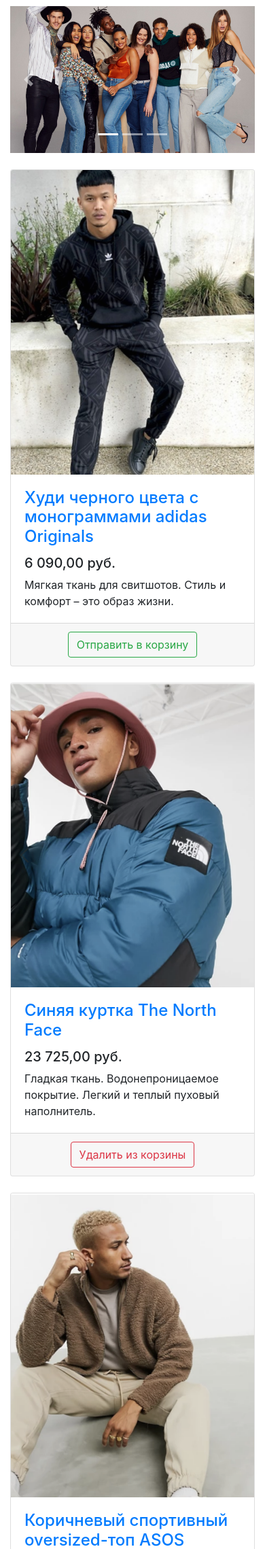
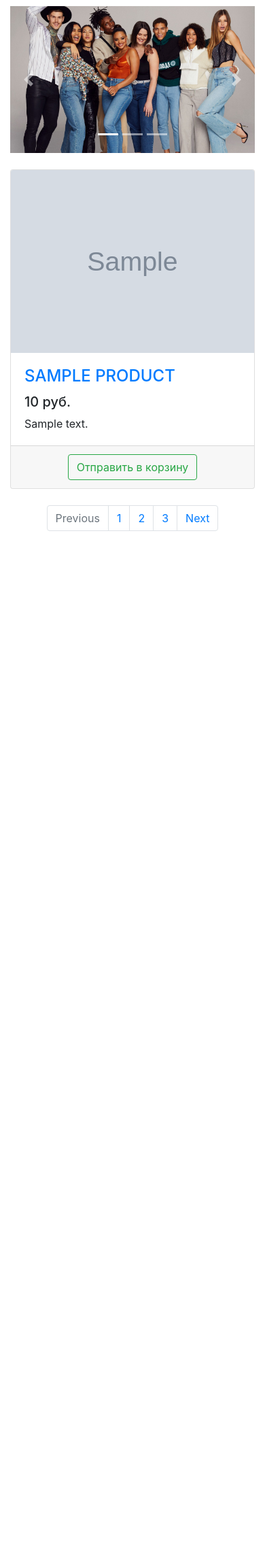
Before and after one commit to ishmatov/base_Django_Framework, a Django app: template products/templates/products/products.html in a window 390 px wide. Shown: the part 413-2691 px from the top of the page at 68% size. After the commit the page ends 1194 px from the top, so only its background shows below. Run offline with Django 3.2, Linux system fonts and the light colour scheme; the template is opened without the code that fills it: most values are stand-ins (such as "Sample title", 1, 10 or a date in 2020); grey boxes marked "Sample" are stand-in pictures; some libraries are stand-ins or nearby versions.

Commit message:
Основы Django Framework: homework02

```diff
--- a/geekshop/urls.py
+++ b/geekshop/urls.py
@@ -16,12 +16,12 @@ Including another URLconf
 from django.contrib import admin
 from django.urls import path
 
-from products.views import index, products, test_context
+from products.views import index, products#, test_context
 
 
 urlpatterns = [
     path('admin/', admin.site.urls),
     path('', index, name='index'),
     path('products/', products, name='products'),
-    path('test-context/', test_context, name='test_context'),
+    # path('test-context/', test_context, name='test_context'),
 ]
--- a/products/templates/products/base.html
+++ b/products/templates/products/base.html
@@ -39,7 +39,7 @@
                     <a class="nav-link" href="auth/login.html">Войти <i class="fas fa-sign-in-alt"></i></a>
                 </li>
                 <li class="nav-item">
-                    <a class="nav-link" href="auth/profile.html">Валерий П.
+                    <a class="nav-link" href="auth/profile.html">{{ username }}
                         <i class="fas fa-user-circle"></i>
                     </a>
                 </li>
@@ -51,6 +51,9 @@
                 <li class="nav-item">
                     <a class="nav-link" href="#">Выйти <i class="fas fa-sign-out-alt"></i></a>
                 </li>
+                <li class="nav-item">
+                    <a class="nav-link" href="#">{% now "jS F Y H:i" %}</a>
+                </li>
             </ul>
         </div>
     </div>
@@ -58,7 +61,6 @@
 
 <!-- Page Content -->
 {% block content %} {% endblock %}
-
 {% block footer %} {% endblock %}
 
 <!-- Bootstrap core JavaScript -->
--- a/products/templates/products/index.html
+++ b/products/templates/products/index.html
@@ -12,7 +12,8 @@
         <div class="container">
             <div class="row">
                 <div class="col-lg-6">
-                    <h1 class="mt-5">GeekShop Store</h1>
+
+                    <h1 class="mt-5">{{ header }} GeekShop Store</h1>
                     <p>
                         Новые образы и лучшие бренды на GeekShop Store.
                         Бесплатная доставка по всему миру! Аутлет: до -70% Собственный бренд. -20% новым покупателям.
--- a/products/templates/products/products.html
+++ b/products/templates/products/products.html
@@ -56,128 +56,31 @@
                 </div>
 
                 <div class="row">
-
+                    {% if products %}
+                        {% for product in products %}
                            <div class="col-lg-4 col-md-6 mb-4">
                                 <div class="card h-100">
                                     <a href="#">
                                         <img class="card-img-top"
-                                     src="{% static '/vendor/img/products/Adidas-hoodie.png' %}"
-                                     alt="">
+                                             src="{% static '/vendor/img/products/' %}{{ product.img }}"
+                                             alt="img">
                                     </a>
                                     <div class="card-body">
                                         <h4 class="card-title">
-                                    <a href="#">Худи черного цвета с монограммами adidas Originals</a>
+                                            <a href="#">{{ product.name|upper }}</a>
                                         </h4>
-                                <h5>6 090,00 руб.</h5>
-                                <p class="card-text">Мягкая ткань для свитшотов. Стиль и комфорт – это образ жизни.</p>
+                                        <h5>{{ product.price }} руб.</h5>
+                                        <p class="card-text">{{ product.description }}</p>
                                     </div>
                                     <div class="card-footer text-center">
                                         <button type="button" class="btn btn-outline-success">Отправить в корзину</button>
                                     </div>
                                 </div>
                             </div>
-
-                    <div class="col-lg-4 col-md-6 mb-4">
-                        <div class="card h-100">
-                            <a href="#">
-                                <img class="card-img-top"
-                                     src="{% static '/vendor/img/products/Blue-jacket-The-North-Face.png' %}" alt="">
-                            </a>
-                            <div class="card-body">
-                                <h4 class="card-title">
-                                    <a href="#">Синяя куртка The North Face</a>
-                                </h4>
-                                <h5>23 725,00 руб.</h5>
-                                <p class="card-text">
-                                    Гладкая ткань. Водонепроницаемое покрытие. Легкий и теплый пуховый наполнитель.
-                                </p>
-                            </div>
-                            <div class="card-footer text-center">
-                                <button type="button" class="btn btn-outline-danger">Удалить из корзины</button>
-                            </div>
-                        </div>
-                    </div>
-
-                    <div class="col-lg-4 col-md-6 mb-4">
-                        <div class="card h-100">
-                            <a href="#">
-                                <img class="card-img-top"
-                                     src="{% static '/vendor/img/products/Brown-sports-oversized-top-ASOS-DESIGN.png' %}"
-                                     alt="">
-                            </a>
-                            <div class="card-body">
-                                <h4 class="card-title">
-                                    <a href="#">Коричневый спортивный oversized-топ ASOS DESIGN</a>
-                                </h4>
-                                <h5>3 390,00 руб.</h5>
-                                <p class="card-text">Материал с плюшевой текстурой. Удобный и мягкий.</p>
-                            </div>
-                            <div class="card-footer text-center">
-                                <button type="button" class="btn btn-outline-success">Отправить в корзину</button>
-                            </div>
-                        </div>
-                    </div>
-
-                    <div class="col-lg-4 col-md-6 mb-4">
-                        <div class="card h-100">
-                            <a href="#">
-                                <img class="card-img-top"
-                                     src="{% static '/vendor/img/products/Black-Nike-Heritage-backpack.png' %}"
-                                     alt="">
-                            </a>
-                            <div class="card-body">
-                                <h4 class="card-title">
-                                    <a href="#">Черный рюкзак Nike Heritage</a>
-                                </h4>
-                                <h5>2 340,00 руб.</h5>
-                                <p class="card-text">Плотная ткань. Легкий материал.</p>
-                            </div>
-                            <div class="card-footer text-center">
-                                <button type="button" class="btn btn-outline-success">Отправить в корзину</button>
-                            </div>
-                        </div>
-                    </div>
-
-                    <div class="col-lg-4 col-md-6 mb-4">
-                        <div class="card h-100">
-                            <a href="#">
-                                <img class="card-img-top"
-                                     src="{% static '/vendor/img/products/Black-Dr-Martens-shoes.png' %}"
-                                     alt="">
-                            </a>
-                            <div class="card-body">
-                                <h4 class="card-title">
-                                    <a href="#">Черные туфли на платформе с 3 парами люверсов Dr Martens 1461 Bex</a>
-                                </h4>
-                                <h5>13 590,00 руб.</h5>
-                                <p class="card-text">Гладкий кожаный верх. Натуральный материал.</p>
-                            </div>
-                            <div class="card-footer text-center">
-                                <button type="button" class="btn btn-outline-success">Отправить в корзину</button>
-                            </div>
-                        </div>
-                    </div>
-
-                    <div class="col-lg-4 col-md-6 mb-4">
-                        <div class="card h-100">
-                            <a href="#">
-                                <img class="card-img-top"
-                                     src="{% static '/vendor/img/products/Dark-blue-wide-leg-ASOs-DESIGN-trousers.png' %}"
-                                     alt="">
-                            </a>
-                            <div class="card-body">
-                                <h4 class="card-title">
-                                    <a href="#">Темно-синие широкие строгие брюки ASOS DESIGN</a>
-                                </h4>
-                                <h5>2 890,00 руб.</h5>
-                                <p class="card-text">Легкая эластичная ткань сирсакер Фактурная ткань.</p>
-                            </div>
-                            <div class="card-footer text-center">
-                                <button type="button" class="btn btn-outline-success">Отправить в корзину</button>
-                            </div>
-                        </div>
-                    </div>
-
+                        {% endfor %}
+                    {% else %}
+                        <h2>Каталог пустой</h2>
+                    {% endif %}
                 </div>
 
                 <nav aria-label="Page navigation example">
```
Also changed, not shown: products/fixtures/products.json (added, +1 -0 lines), products/views.py (+22 -14 lines). Lines whose indentation alone changed are shown as unchanged.
